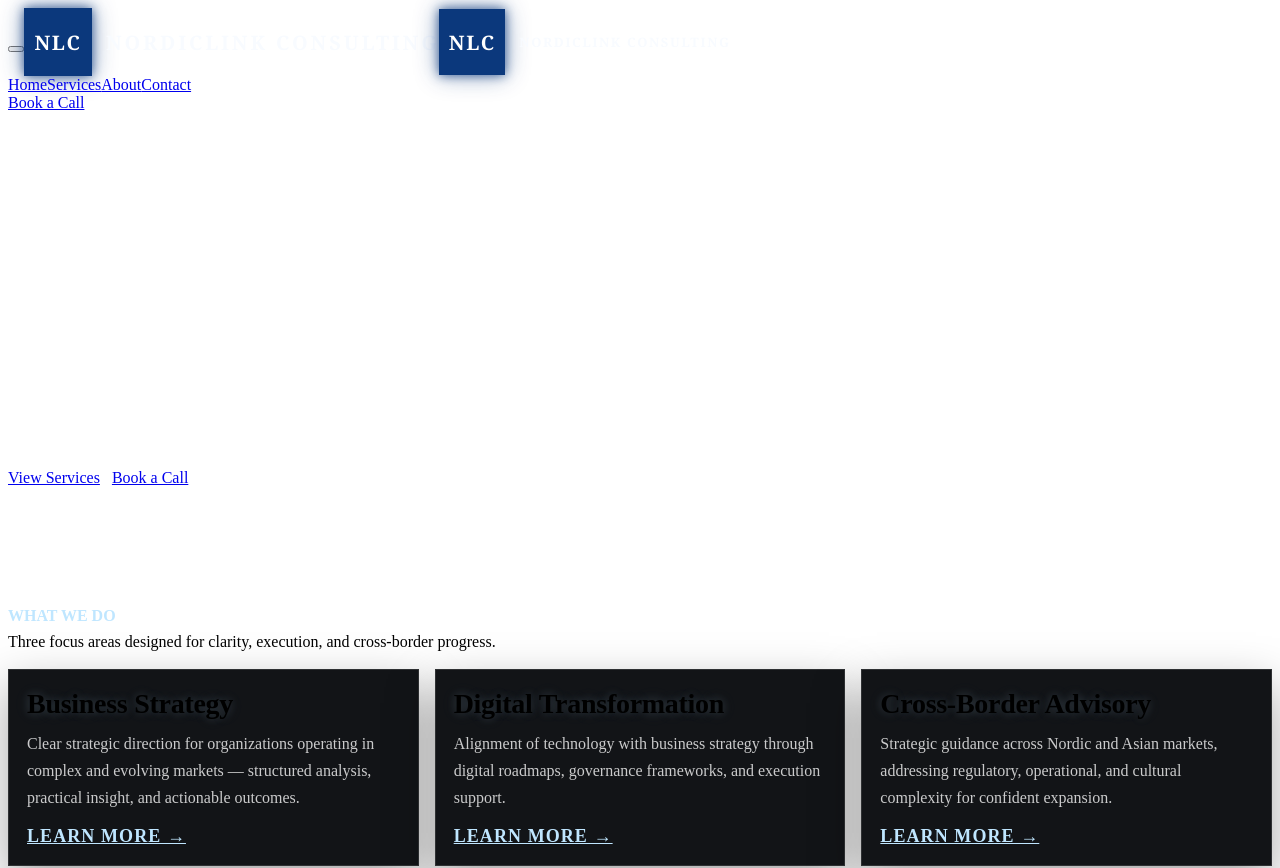
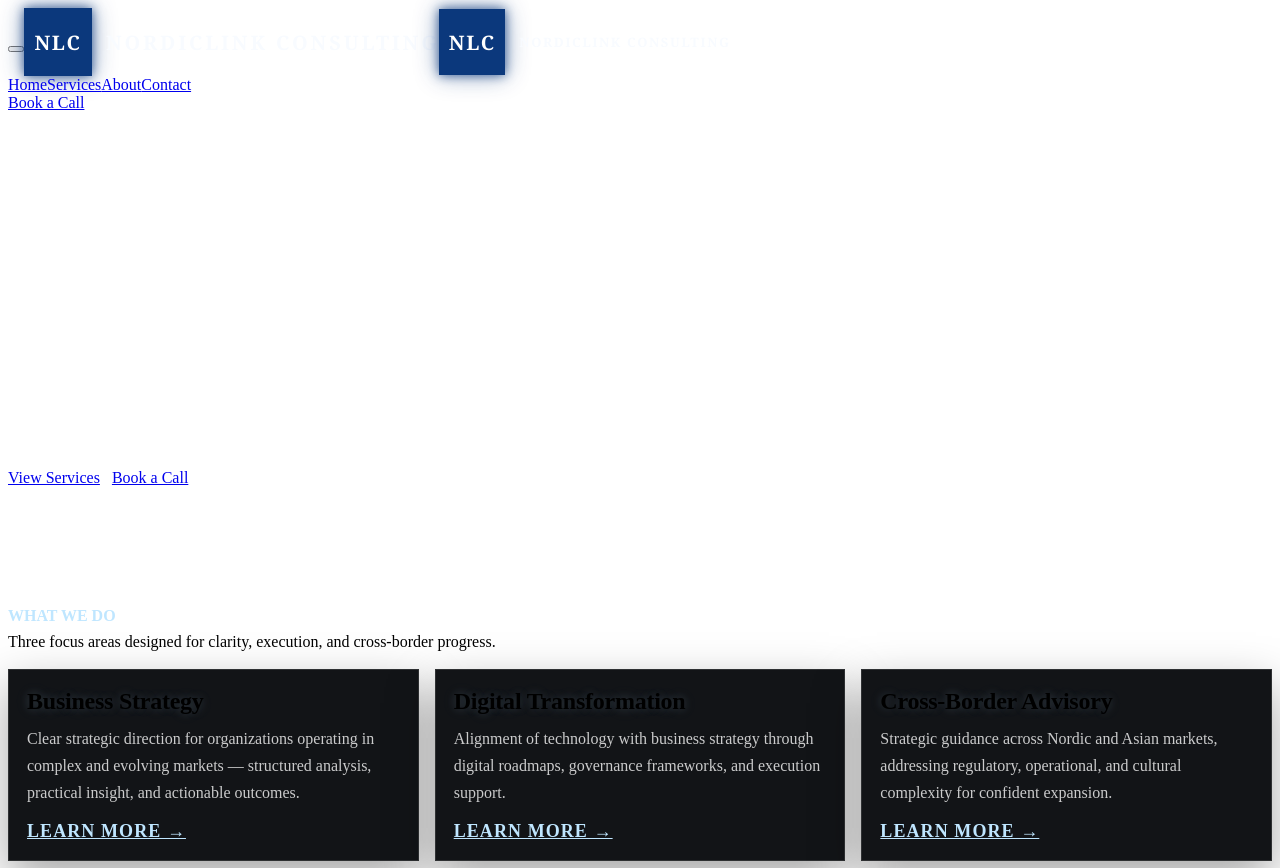
Before and after one commit to jeanalbertsen-svg/nordiclink-site, a React (Vite) app: page / in a window 1280 px wide. Shown: the top 868 px of the page. Built offline with nearby package versions, Linux system fonts and the light colour scheme; the HTML template or start-up script is replaced by a standard one.

Commit message:
Update website styles

```diff
--- a/src/components/ServiceCards.css
+++ b/src/components/ServiceCards.css
@@ -22,7 +22,7 @@
 /* ✅ DESKTOP DEFAULT (bigger titles) */
 .serviceTitle{
   margin:0 0 10px;
-  font-size: 28px;
+  font-size: 24px;
   font-weight: 800;
   letter-spacing: -0.01em;
   color: var(--neonLight);
```
